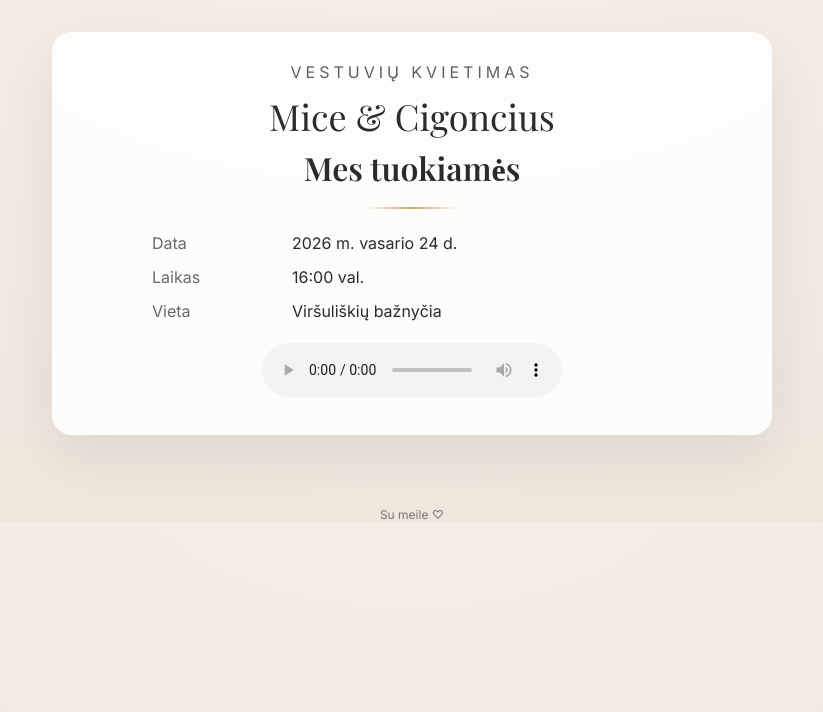
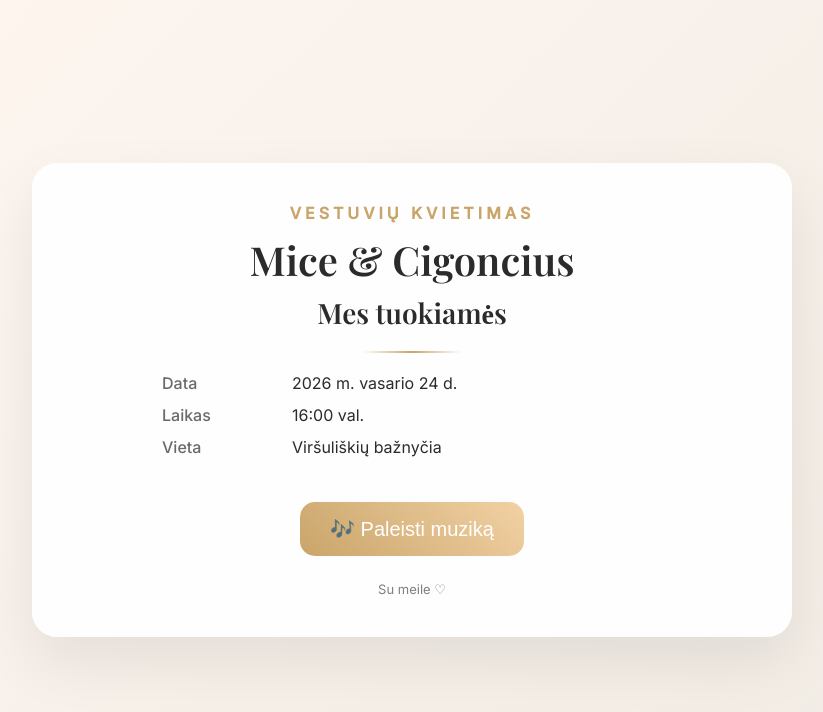
Before and after one commit to Bejabskabedarbianska/Vestuves, a plain HTML site: page index.html in a window 1280 px wide. Shown: the whole page, without its empty margins (228-1051 px from the left). Drawn offline with nearby package versions, Linux system fonts and the light colour scheme.

Commit message:
Update index.html

```diff
--- a/index.html
+++ b/index.html
@@ -1,112 +1,84 @@
-
 <!DOCTYPE html>
 <html lang="lt">
 <head>
-<meta charset="UTF-8" />
-<meta name="viewport" content="width=device-width, initial-scale=1.0"/>
+<meta charset="UTF-8">
+<meta name="viewport" content="width=device-width, initial-scale=1.0">
 <title>Mice ir Cigonciaus vestuvės</title>
 <link href="https://fonts.googleapis.com/css2?family=Playfair+Display:wght@400;600&family=Inter:wght@300;400;500&display=swap" rel="stylesheet">
 <style>
   body {
     margin: 0;
-    background: radial-gradient(1200px 600px at 50% -10%, #f7efe8, #efe6dc);
+    background: linear-gradient(135deg, #fff6f0, #f0ebe4);
+    font-family: 'Inter', sans-serif;
     color: #2b2b2b;
-    font-family: Inter, system-ui, -apple-system, Segoe UI, Roboto, Arial, sans-serif;
-  }
-  .wrap {
-    max-width: 720px;
-    margin: 0 auto;
-    padding: 32px 20px 56px;
+    display: flex;
+    justify-content: center;
+    align-items: center;
+    min-height: 100vh;
   }
   .card {
-    background: rgba(255,255,255,0.88);
-    border-radius: 20px;
-    box-shadow: 0 20px 60px rgba(0,0,0,0.08);
-    padding: 30px 22px 34px;
+    background: rgba(255,255,255,0.95);
+    border-radius: 25px;
+    box-shadow: 0 25px 60px rgba(0,0,0,0.08);
+    padding: 40px 30px;
+    max-width: 700px;
+    width: 90%;
     text-align: center;
   }
-  .invite {
-    letter-spacing: 0.25em;
-    text-transform: uppercase;
-    opacity: 0.75;
-    margin-bottom: 6px;
+  .invite { letter-spacing: 0.25em; text-transform: uppercase; color: #c9a56a; font-weight: 600; margin-bottom: 8px; }
+  .names { font-family: 'Playfair Display', serif; font-size: 40px; margin: 10px 0 6px; font-weight: 600; }
+  h1 { font-family: 'Playfair Display', serif; font-size: 28px; margin: 8px 0 20px; font-weight: 600; }
+  .divider { width: 100px; height: 2px; background: linear-gradient(90deg, transparent, #c9a56a, transparent); margin: 20px auto; }
+  .info { margin: 20px auto; max-width: 500px; text-align: left; font-size: 16px; }
+  .row { display: grid; grid-template-columns: 130px 1fr; margin-bottom: 12px; }
+  .label { opacity: 0.7; font-weight: 500; }
+  #playBtn {
+    margin-top: 25px;
+    padding: 15px 30px;
+    font-size: 20px;
+    border-radius: 15px;
+    border: none;
+    background: linear-gradient(45deg, #c9a56a, #f2d1a4);
+    color: #fff;
+    cursor: pointer;
+    transition: transform 0.2s, box-shadow 0.2s;
   }
-  .names {
-    font-family: "Playfair Display", serif;
-    font-size: 36px;
-    margin: 10px 0 6px;
+  #playBtn:hover {
+    transform: scale(1.05);
+    box-shadow: 0 10px 25px rgba(0,0,0,0.15);
   }
-  h1 {
-    font-family: "Playfair Display", serif;
-    font-weight: 600;
-    margin: 6px 0 14px;
-  }
-  .divider {
-    width: 90px;
-    height: 2px;
-    background: linear-gradient(90deg, transparent, #c9a56a, transparent);
-    margin: 18px auto 24px;
-  }
-  .info {
-    display: grid;
-    gap: 14px;
-    text-align: left;
-    margin: 0 auto 22px;
-    max-width: 520px;
-    font-size: 16px;
-  }
-  .row {
-    display: grid;
-    grid-template-columns: 130px 1fr;
-    gap: 10px;
-  }
-  .label {
-    opacity: 0.7;
-  }
-  .spotify {
-    margin-top: 26px;
-    border-radius: 12px;
-    overflow: hidden;
-  }
-  footer {
-    text-align: center;
-    opacity: 0.6;
-    margin-top: 16px;
-    font-size: 12px;
-  }
+  footer { margin-top: 25px; font-size: 13px; opacity: 0.6; }
 </style>
 </head>
 <body>
-  <div class="wrap">
   <div class="card">
     <div class="invite">Vestuvių kvietimas</div>
-
     <div class="names">Mice &amp; Cigoncius</div>
     <h1>Mes tuokiamės</h1>
-
     <div class="divider"></div>
 
     <div class="info">
-        <div class="row">
-          <div class="label">Data</div>
-          <div>2026 m. vasario 24 d.</div>
+      <div class="row"><div class="label">Data</div><div>2026 m. vasario 24 d.</div></div>
+      <div class="row"><div class="label">Laikas</div><div>16:00 val.</div></div>
+      <div class="row"><div class="label">Vieta</div><div>Viršuliškių bažnyčia</div></div>
     </div>
-        <div class="row">
-          <div class="label">Laikas</div>
-          <div>16:00 val.</div>
-        </div>
-        <div class="row">
-          <div class="label">Vieta</div>
-          <div>Viršuliškių bažnyčia</div>
-        </div>
-      </div>
-<audio controls preload="metadata">
+
+    <button id="playBtn">🎶 Paleisti muziką</button>
+    <audio id="weddingAudio" preload="metadata">
       <source src="muzika.mp3" type="audio/mpeg">
+      Tavo naršyklė nepalaiko audio.
     </audio>
-        </div>
-    </div>
 
     <footer>Su meile ♡</footer>
   </div>
+
+<script>
+document.getElementById('playBtn').addEventListener('click', function(){
+  const audio = document.getElementById('weddingAudio');
+  audio.play();
+  this.style.display = 'none'; // paslėpti mygtuką
+});
+</script>
+
 </body>
 </html>
```
Lines whose indentation alone changed are shown as unchanged.
